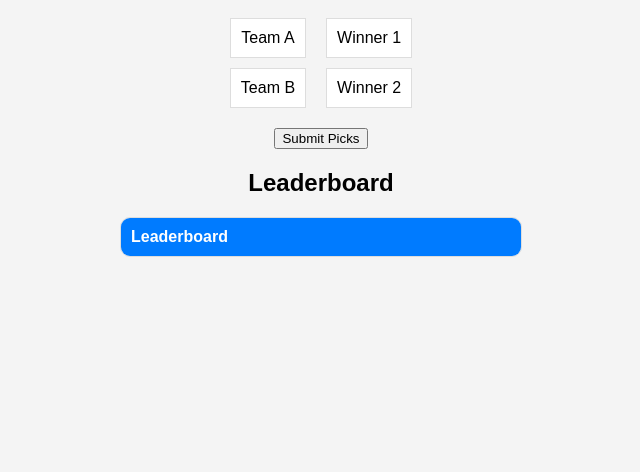
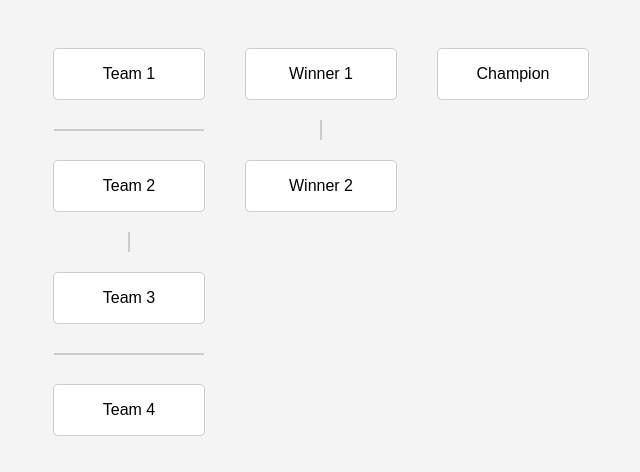
Before and after one commit to kshadman697/prediction-bracket-website, a plain HTML site: page index.html in a window 1280 px wide. Shown: the part 60-532 px from the top of the page, without its empty margins (319-959 px from the left). Drawn offline with Linux system fonts and the light colour scheme.

Commit message:
Update index.html

```diff
--- a/index.html
+++ b/index.html
@@ -7,131 +7,121 @@
   <style>
     body {
       font-family: Arial, sans-serif;
+      background-color: #f4f4f4;
+      text-align: center;
       margin: 0;
       padding: 0;
-      text-align: center;
-      background-color: #f4f4f4;
     }
+
     h1 {
       margin-top: 20px;
     }
-    .bracket-container {
+
+    .bracket {
       display: flex;
       justify-content: center;
-      flex-wrap: wrap;
-      gap: 20px;
-      margin: 20px;
+      margin: 20px auto;
+      overflow-x: auto;
+      padding: 10px;
     }
+
     .round {
       display: flex;
       flex-direction: column;
-      gap: 10px;
+      align-items: center;
+      margin: 0 20px;
     }
+
     .matchup {
-      border: 1px solid #ddd;
-      padding: 10px;
-      background-color: #fff;
+      display: flex;
+      flex-direction: column;
+      align-items: center;
+      justify-content: center;
+      height: 50px;
+      width: 150px;
+      margin: 20px 0;
+      background: white;
+      border: 1px solid #ccc;
+      border-radius: 5px;
       cursor: pointer;
-      transition: background-color 0.3s;
     }
+
     .matchup:hover {
-      background-color: #e0e0e0;
+      background-color: #add8e6;
     }
+
+    .line {
+      border-left: 2px solid #ccc;
+      height: 20px;
+      margin: 0 auto;
+    }
+
+    .connector {
+      display: flex;
+      align-items: center;
+      justify-content: space-between;
+      width: 150px;
+      height: 20px;
+    }
+
+    .connector div {
+      flex: 1;
+      height: 2px;
+      background: #ccc;
+    }
+
     .selected {
-      background-color: #add8e6 !important;
-    }
-    .leaderboard {
-      margin: 20px auto;
-      max-width: 400px;
-      text-align: left;
-      background: #fff;
-      border: 1px solid #ddd;
-      border-radius: 10px;
-      overflow: hidden;
-    }
-    .leaderboard-header {
-      background: #007bff;
-      color: white;
-      padding: 10px;
-      font-weight: bold;
-    }
-    .leaderboard-item {
-      padding: 10px;
-      border-bottom: 1px solid #ddd;
-    }
-    .leaderboard-item:last-child {
-      border-bottom: none;
+      background-color: #add8e6;
+      border-color: #007bff;
     }
   </style>
 </head>
 <body>
   <h1>Tournament Bracket</h1>
-  <div class="bracket-container">
-    <div class="round" id="round-1">
-      <div class="matchup" data-match="1">Team A</div>
-      <div class="matchup" data-match="2">Team B</div>
+  <div class="bracket">
+    <!-- Round 1 -->
+    <div class="round">
+      <div class="matchup" data-match="1">Team 1</div>
+      <div class="connector">
+        <div></div>
+        <div class="line"></div>
+      </div>
+      <div class="matchup" data-match="2">Team 2</div>
+
+      <div class="line"></div>
+
+      <div class="matchup" data-match="3">Team 3</div>
+      <div class="connector">
+        <div></div>
+        <div class="line"></div>
+      </div>
+      <div class="matchup" data-match="4">Team 4</div>
     </div>
-    <div class="round" id="round-2">
-      <div class="matchup" data-match="3">Winner 1</div>
-      <div class="matchup" data-match="4">Winner 2</div>
+
+    <!-- Round 2 -->
+    <div class="round">
+      <div class="matchup" data-match="5">Winner 1</div>
+      <div class="line"></div>
+      <div class="matchup" data-match="6">Winner 2</div>
     </div>
-  </div>
-  <button id="submit-picks">Submit Picks</button>
 
-  <h2>Leaderboard</h2>
-  <div class="leaderboard">
-    <div class="leaderboard-header">Leaderboard</div>
-    <div id="leaderboard-items"></div>
+    <!-- Final -->
+    <div class="round">
+      <div class="matchup" data-match="7">Champion</div>
+    </div>
   </div>
 
   <script>
-    const bracketSelections = {};
-    const leaderboard = JSON.parse(localStorage.getItem("leaderboard")) || {};
-
-    // Update leaderboard
-    const updateLeaderboard = () => {
-      const leaderboardContainer = document.getElementById("leaderboard-items");
-      leaderboardContainer.innerHTML = "";
-      const sortedPlayers = Object.entries(leaderboard).sort((a, b) => b[1] - a[1]);
-      sortedPlayers.forEach(([player, score]) => {
-        const item = document.createElement("div");
-        item.className = "leaderboard-item";
-        item.textContent = `${player}: ${score} points`;
-        leaderboardContainer.appendChild(item);
-      });
-    };
-
-    // Event listener for matchup selection
-    document.querySelectorAll(".matchup").forEach(matchup => {
-      matchup.addEventListener("click", () => {
-        const round = matchup.parentNode.id;
-        const matchId = matchup.dataset.match;
-
-        // Deselect previous selection in the round
-        document.querySelectorAll(`#${round} .matchup`).forEach(m => m.classList.remove("selected"));
+    document.querySelectorAll('.matchup').forEach(matchup => {
+      matchup.addEventListener('click', () => {
+        // Deselect all matchups in the same round
+        const parentRound = matchup.parentElement;
+        parentRound.querySelectorAll('.matchup').forEach(m => m.classList.remove('selected'));
 
         // Select the clicked matchup
-        matchup.classList.add("selected");
-        bracketSelections[matchId] = matchup.textContent;
+        matchup.classList.add('selected');
       });
     });
-
-    // Submit picks
-    document.getElementById("submit-picks").addEventListener("click", () => {
-      const playerName = prompt("Enter your name:");
-      if (!playerName) return;
-
-      // Assign random score for demo purposes
-      const score = Math.floor(Math.random() * 20) + 1;
-
-      leaderboard[playerName] = (leaderboard[playerName] || 0) + score;
-      localStorage.setItem("leaderboard", JSON.stringify(leaderboard));
-      updateLeaderboard();
-      alert("Your picks have been submitted!");
-    });
-
-    // Initialize leaderboard on page load
-    updateLeaderboard();
   </script>
 </body>
 </html>
```
